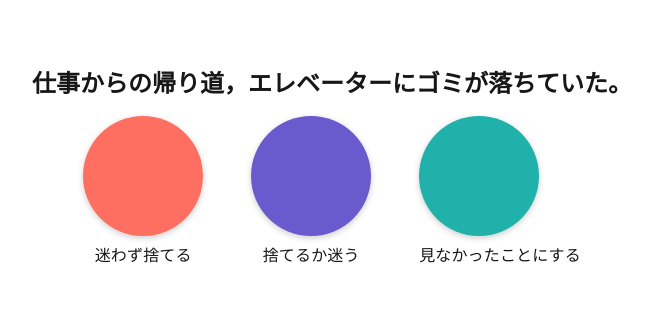
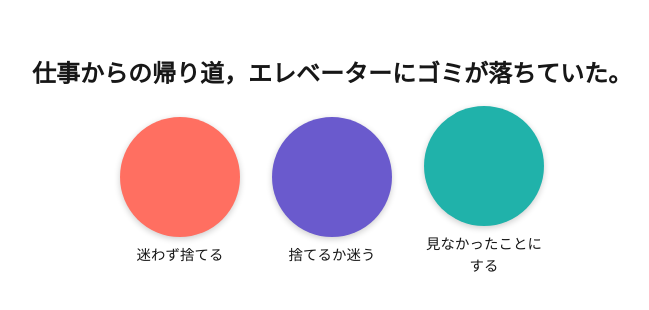
Before and after one commit to Ryosuke-A/sustainable-diagnosis, a Next.js app: page / in a window 1280 px wide. Shown: the part 232-542 px from the top of the page, without its empty margins (308-957 px from the left). Built offline with nearby package versions, Linux system fonts and the light colour scheme.

Commit message:
文字の大きさ変更

```diff
--- a/src/components/Question.tsx
+++ b/src/components/Question.tsx
@@ -23,11 +23,8 @@ export default function Question({ text, choices, onAnswer }: QuestionProps) {
       <Box
         sx={{
           display: 'flex',
-          flexDirection: {
-            xs: 'column',  // スマホ画面サイズでは縦並び
-            sm: 'row'      // タブレット以上では横並び
-          },
-          gap: 6,
+          flexDirection: { xs: 'column', sm: 'row' },
+          gap: 4,
           justifyContent: 'center',
           alignItems: 'center',
         }}
@@ -36,10 +33,30 @@ export default function Question({ text, choices, onAnswer }: QuestionProps) {
           <Box
             key={index}
             onClick={() => onAnswer(choice.score)}
-            sx={{ cursor: 'pointer', textAlign: 'center' }}
+            sx={{
+              cursor: 'pointer',
+              textAlign: 'center',
+              display: 'flex',
+              flexDirection: 'column',
+              alignItems: 'center',
+              width: 120, // 固定幅で中央揃えを安定
+            }}
           >
             <Circle color={['#FF6F61', '#6A5ACD', '#20B2AA'][index % 3]} />
-            <Typography sx={{ mt: 1 }}>{choice.label}</Typography>
+            <Typography
+              sx={{
+                mt: 1,
+                wordBreak: 'break-word',
+                fontSize:
+                  choice.label.length > 20
+                    ? '0.7rem'
+                    : choice.label.length > 10
+                    ? '0.8rem'
+                    : '0.9rem',
+              }}
+            >
+              {choice.label}
+            </Typography>
           </Box>
         ))}
       </Box>
```
